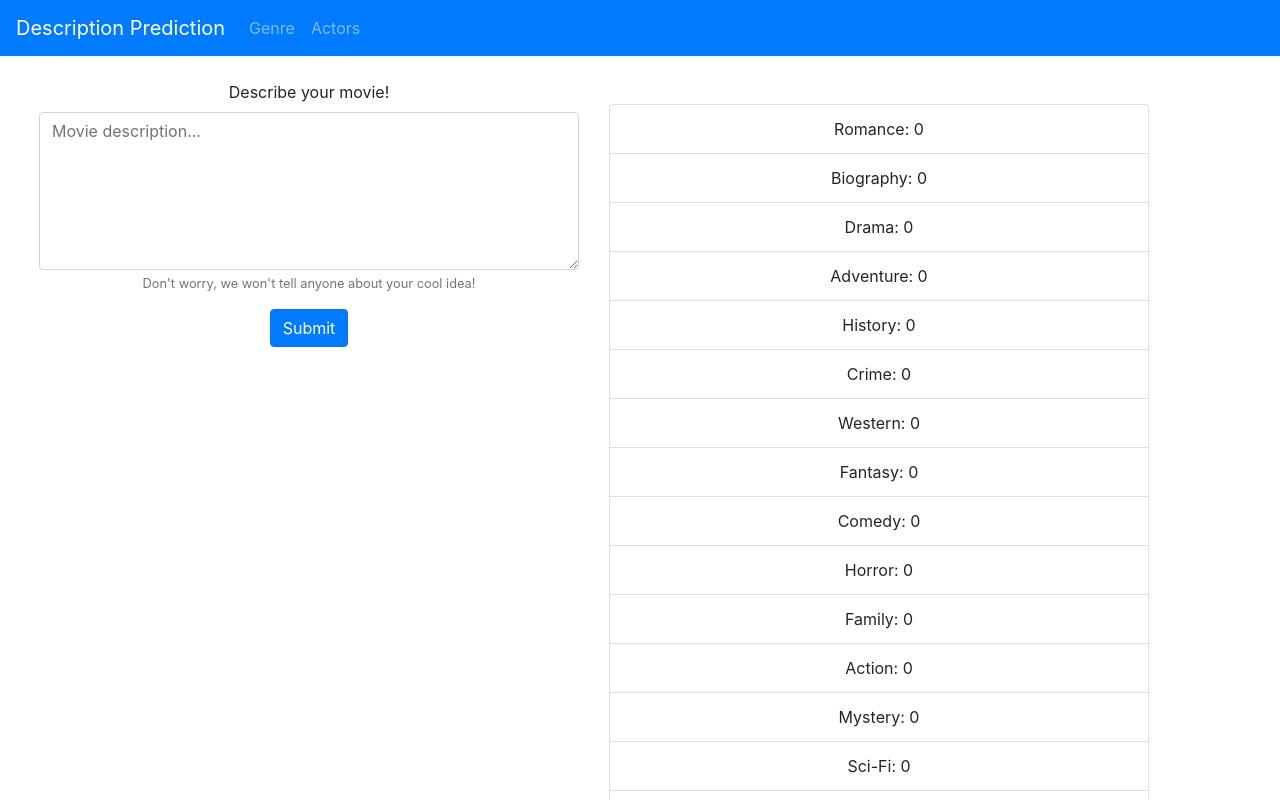
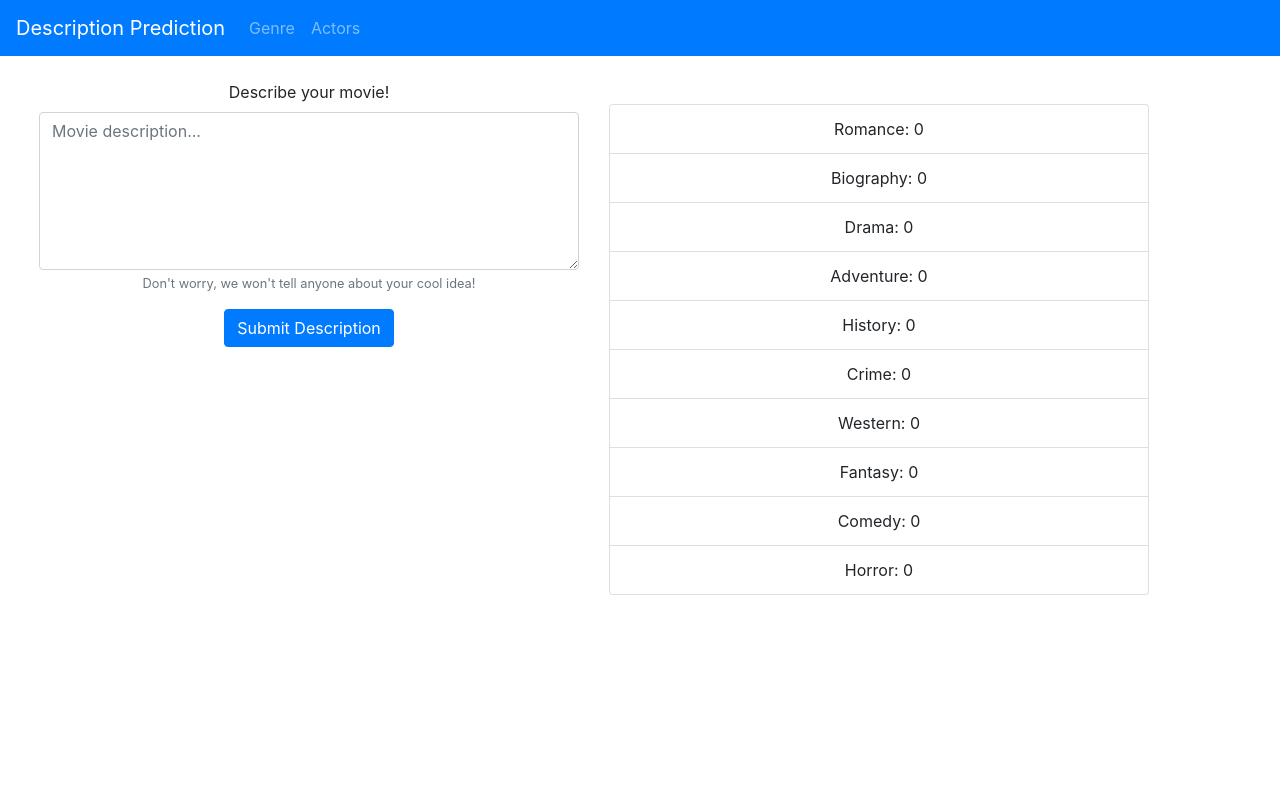
Before and after one commit to lbrown51/description-prediction-react, a React (Create React App) app: page / in a window 1280 px wide. Shown: the top 800 px of the page. Built offline with nearby package versions, Linux system fonts and the light colour scheme.

Commit message:
Should now basically work

```diff
--- a/src/App.js
+++ b/src/App.js
@@ -3,24 +3,54 @@ import axios from 'axios';
 import { Container, Row, Col, Nav, Navbar, Form, Button, ListGroup } from 'react-bootstrap';
 import './App.css';
 
+const genreNames = ['Romance', 'Biography', 'Drama', 'Adventure', 'History', 'Crime',
+        'Western', 'Fantasy', 'Comedy', 'Horror', 'Family', 'Action',
+        'Mystery', 'Sci-Fi', 'Animation', 'Thriller', 'Musical', 'Music',
+        'War', 'Film-Noir', 'Sport']
 class App extends Component {
-  handleClick = async (e) => {
+  constructor(props) {
+    super(props)
+
+    const genreProbabilities = []
+    for (let i = 0; i < genreNames.length; i++) {
+      genreProbabilities[i] = [genreNames[i], 0.0]
+    }
+
+    this.state = {
+      loading: false,
+      genreProbabilities
+    }
+  }
+
+  handleSubmitGenreQuery = async (e) => {
+    e.preventDefault();
+
+    if (!this.state.loading) {
+      this.setState({ loading: true })
       const genrePredictionURL = 'https://fy8onqbppj.execute-api.us-west-2.amazonaws.com/genrepredict';
-    const query = 'An evil sorceress transports the gang back to the age chivalrous knights, spell-casting wizards, and fire-breathing dragons.';
+      const query = e.target[0].value;
       await axios.get(genrePredictionURL, {
         params: {
           query: query
         }
       })
       .then((res) => {
-        console.log(res);
+        const genreProbData = res.data;
+        const genreProbabilities = []
+        for (let i = 0; i < genreProbData.length; i++) {
+          genreProbabilities[i] = [genreProbData[i][0], Number(genreProbData[i][1])]
+        }
+        this.setState({
+          loading: false,
+          genreProbabilities
+        })
+      })
+      .catch((err) => {
+        console.log(err);
       });
     }
+  }
   render() {
-    const genreNames = ['Romance', 'Biography', 'Drama', 'Adventure', 'History', 'Crime',
-        'Western', 'Fantasy', 'Comedy', 'Horror', 'Family', 'Action',
-        'Mystery', 'Sci-Fi', 'Animation', 'Thriller', 'Musical', 'Music',
-        'War', 'Film-Noir', 'Sport']
     return (
       <div className='App'>
         <Navbar bg='primary' variant='dark'>
@@ -33,7 +63,7 @@ class App extends Component {
         <Container className='m-4'>
           <Row>
             <Col>
-              <Form>
+              <Form  onSubmit={this.handleSubmitGenreQuery}>
                 <Form.Group controlId='formGenreQuery'>
                   <Form.Label>Describe your movie!</Form.Label>
                   <Form.Control as='textarea' rows={6} placeholder='Movie description...'/>
@@ -41,15 +71,16 @@ class App extends Component {
                     Don't worry, we won't tell anyone about your cool idea!
                   </Form.Text>
                 </Form.Group>
-                <Button variant='primary' type='submit' onClick={this.handleClick}>
-                  Submit
+                <Button variant='primary' type='submit'>
+                  {!this.state.loading && 'Submit Description'}
+                  {this.state.loading && 'Loading...'}
                 </Button>
               </Form>
             </Col>
             <Col className='mt-4'>
               <ListGroup>
-                {genreNames.map((genre, index) => {
-                  return <ListGroup.Item>{genre}: 0</ListGroup.Item>
+                {this.state.genreProbabilities.slice(0, 10).map((genreProb, index) => {
+                  return <ListGroup.Item key={genreProb[0]}>{genreProb[0]}: {genreProb[1]}</ListGroup.Item>
                 })}
               </ListGroup>
             </Col>
```
Lines whose indentation alone changed are shown as unchanged.
